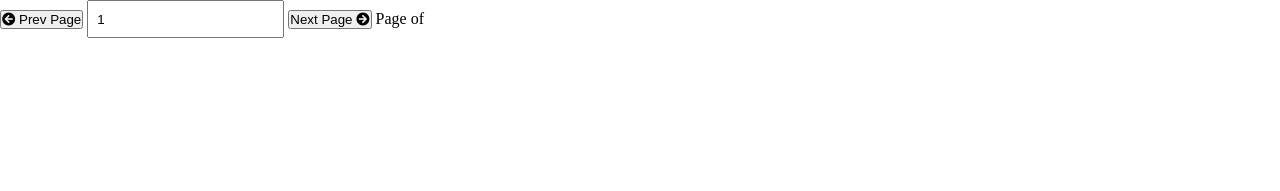
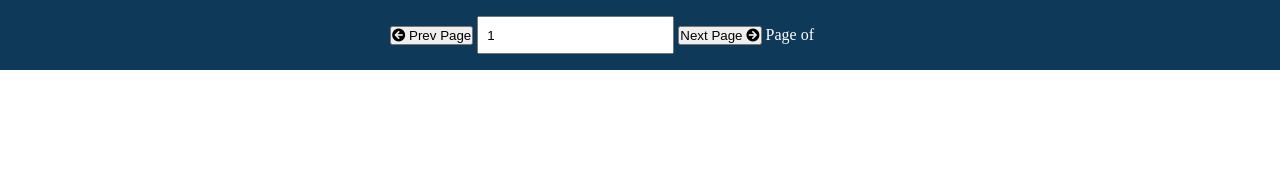
Before and after one commit to webfaisalbd/pdf-viewer-website-javascript-pdf.js, a plain HTML site: page index.html in a window 1280 px wide. Drawn offline with Linux system fonts and the light colour scheme.

Commit message:
css top fixed and margin auto

```diff
--- a/css/style.css
+++ b/css/style.css
@@ -3,3 +3,18 @@
     padding: 0;
     box-sizing: border-box;
   }
+
+  .top-bar {
+    background: #0e3959;
+    color: #fff;
+    padding: 1rem;
+    position: fixed;
+    top: 0;
+    width: 100%;
+
+  }
+
+  .singleTop {
+    width: 500px;
+    margin: 0 auto;
+  }
```
